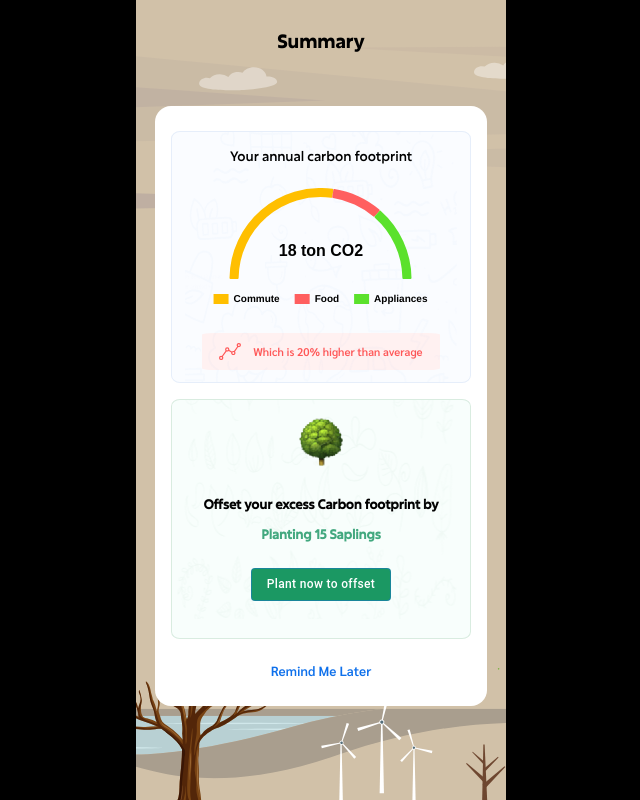
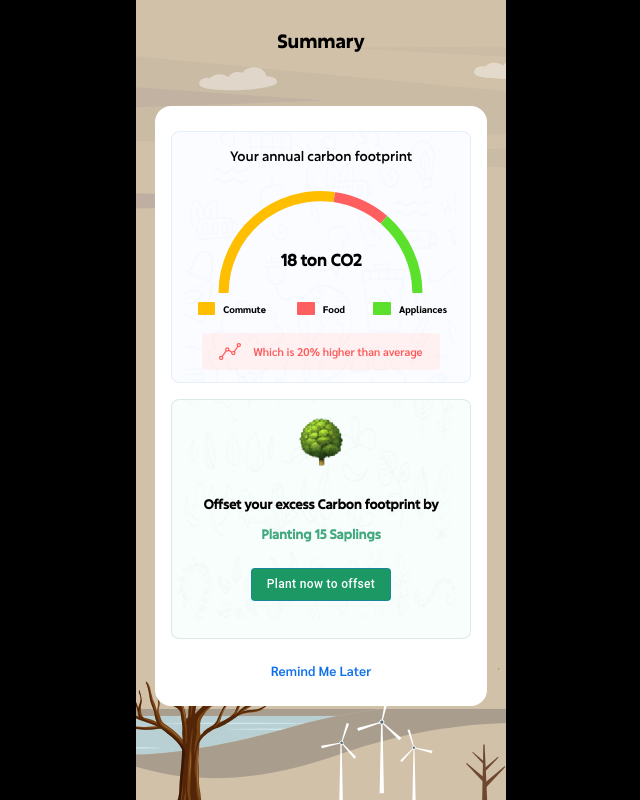
Before and after one commit to Sabareesh001/karmaCalculator, a React (Vite) app: page /karmaReport in a window 1280 px wide. Shown: the whole page, without its empty margins (319-959 px from the left). Built offline with nearby package versions, Linux system fonts and the light colour scheme.

Commit message:
Added changes in graph

```diff
--- a/src/pages/KarmaReport/ReportPage.css
+++ b/src/pages/KarmaReport/ReportPage.css
@@ -60,7 +60,53 @@
 	display: flex;
 	align-items: center;
 	justify-content: center;
+	flex-direction: column;
 	height: 58%;
+	gap: 2%;
+
+	.Legend {
+		height: 20%;
+		width: 90%;
+		display: flex;
+		align-items: center;
+		justify-content: space-around;
+
+		.Color {
+			width: 30%;
+			height: 100%;
+			display: flex;
+			align-items: center;
+			justify-content: center;
+
+			.color {
+				height: 50%;
+				width: 22%;
+				background: red;
+				border-radius: 1px;
+			}
+
+			.text {
+				font-size: 0.6em;
+				margin-top: 2%;
+				margin-left: 10%;
+				font-weight: 800;
+				text-align: center;
+				font-family: "Sarabun", sans-serif;
+			}
+
+			.red {
+				background-color: #ff5f5f;
+			}
+
+			.yellow {
+				background-color: #ffbf00;
+			}
+
+			.green {
+				background-color: #5be12c;
+			}
+		}
+	}
 }
 
 .GraphReport {
--- a/src/pages/KarmaReport/ReportPage.jsx
+++ b/src/pages/KarmaReport/ReportPage.jsx
@@ -13,17 +13,22 @@ const ReportPage = () => {
 	return (
 		<div className="parent" style={{ backgroundImage: `url(${bdImg})` }}>
 			<div className="head">
-				<h3 style={{color:"#000"}}>Summary</h3>
+				<h3 style={{ color: "#000" }}>Summary</h3>
 			</div>
 			<div className="body">
 				<div className="Report">
 					<SVGComponent className="svg" />
 					<div className="container">
 						<div className="conTitle">
-							<h5 style={{color:"#000"}}>Your annual carbon footprint</h5>
+							<h5 style={{ color: "#000" }}>Your annual carbon footprint</h5>
 						</div>
-						<div className="Graph" style={{color:"#000"}}>
+						<div className="Graph" style={{ color: "#000" }}>
 							<GaugeChart karmavalue="18 ton CO2" values={[60, 20, 30]} />
+						  <div className="Legend">
+						    <div className="Color "><div className="color yellow"></div ><div className="text">Commute</div></div>
+						    <div className="Color "><div className="color red"></div><div className="text">Food</div ></div>
+						    <div className="Color "><div className="color green"></div><div className="text">Appliances</div></div>
+						  </div>
 						</div>
 						<div className="GraphReport">
 							<div className="RepContainer">
@@ -44,19 +49,26 @@ const ReportPage = () => {
 							<img src={tree}></img>
 						</div>
 						<div className="Tag">
-							<h6 style={{color:"#000"}}>Offset your excess Carbon footprint by</h6>
+							<h6 style={{ color: "#000" }}>
+								Offset your excess Carbon footprint by
+							</h6>
 							<h4>Planting 15 Saplings</h4>
 						</div>
 						<div className="Submit">
 							<Link to="/form">
-								<Buttons text="Plant now to offset" background="#1b9863" color="#fff" fontSize="12px"/>
+								<Buttons
+									text="Plant now to offset"
+									background="#1b9863"
+									color="#fff"
+									fontSize="12px"
+								/>
 							</Link>
 						</div>
 					</div>
 				</div>
 				<div className="Remaind">
 					<Link to="/instructions">
-						<button style={{color:"#0E70EB"}}>Remind Me Later</button>
+						<button style={{ color: "#0E70EB" }}>Remind Me Later</button>
 					</Link>
 				</div>
 			</div>
--- a/src/pages/KarmaReport/graph.jsx
+++ b/src/pages/KarmaReport/graph.jsx
@@ -4,9 +4,8 @@ import { Chart as ChartJS, ArcElement, Tooltip, Legend } from "chart.js";
 
 ChartJS.register(ArcElement, Tooltip, Legend);
 
-const GaugeChart = ({ karmavalue ,values}) => {
+const GaugeChart = ({ karmavalue, values }) => {
 	const data = {
-		labels: ["Commute", "Food", "Appliances"],
 		datasets: [
 			{
 				data: values, // Data for the sections (Commute, Food, Appliances)
@@ -26,21 +25,7 @@ const GaugeChart = ({ karmavalue ,values}) => {
 		responsive: true,
 		maintainAspectRatio: false,
 		plugins: {
-			tooltip: { enabled: false },
-legend: {
-        display: true,
-        position: "bottom",
-        labels: {
-          font: {
-            size: 10,
-            weight: "bold",
-				position: "relative",
-          },
-          color: "#000",
-          boxWidth: 15,
-          padding: 15,
-        },
-      },
+			Tooltip: false,
 		},
 	};
 
@@ -53,17 +38,24 @@ legend: {
 				display: "flex",
 				justifyContent: "center",
 				alignItems: "center",
+				fontFamily: "Excon-medium",
 			}}
 		>
-			<Doughnut data={data} options={options}/>
+			<Doughnut
+				data={data}
+				options={options}
+			  style={{ fontFamily: "Excon-medium", width: "80%" ,height: "80%" }}
+			/>
+			{/* Center Text */}
 			<div
 				style={{
 					position: "absolute",
-					top: "50%",
+					top: "70%",
 					left: "50%",
 					transform: "translate(-50%, -50%)",
 					fontSize: "16px",
 					fontWeight: "800",
+					fontFamily: "Excon-medium",
 				}}
 			>
 				{karmavalue}
```
